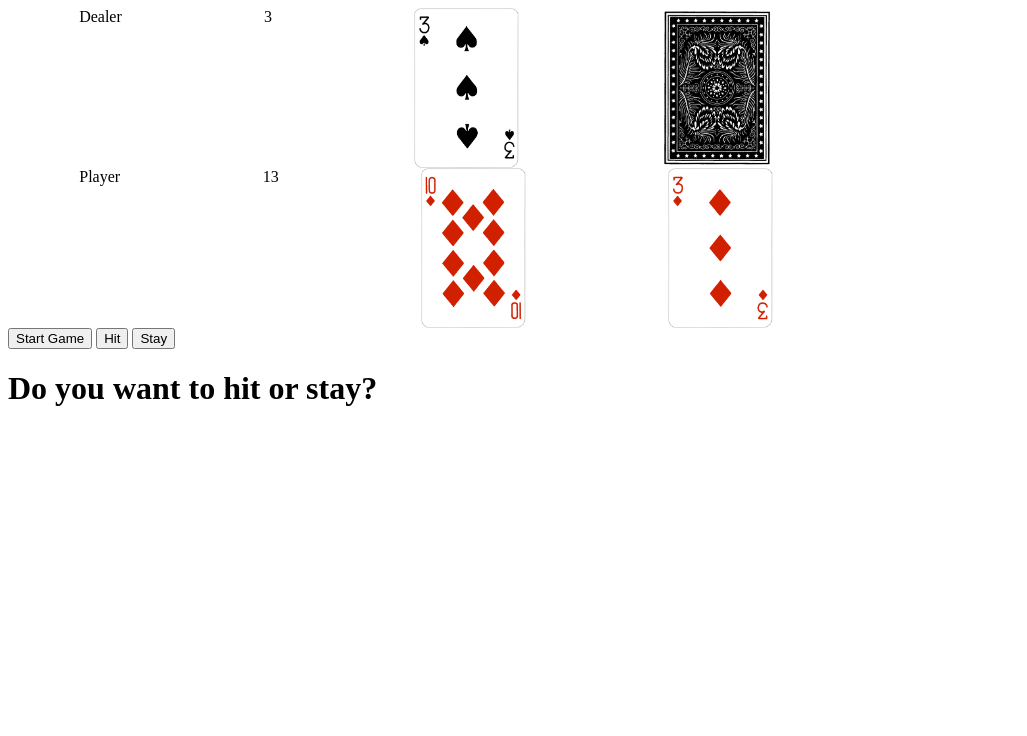
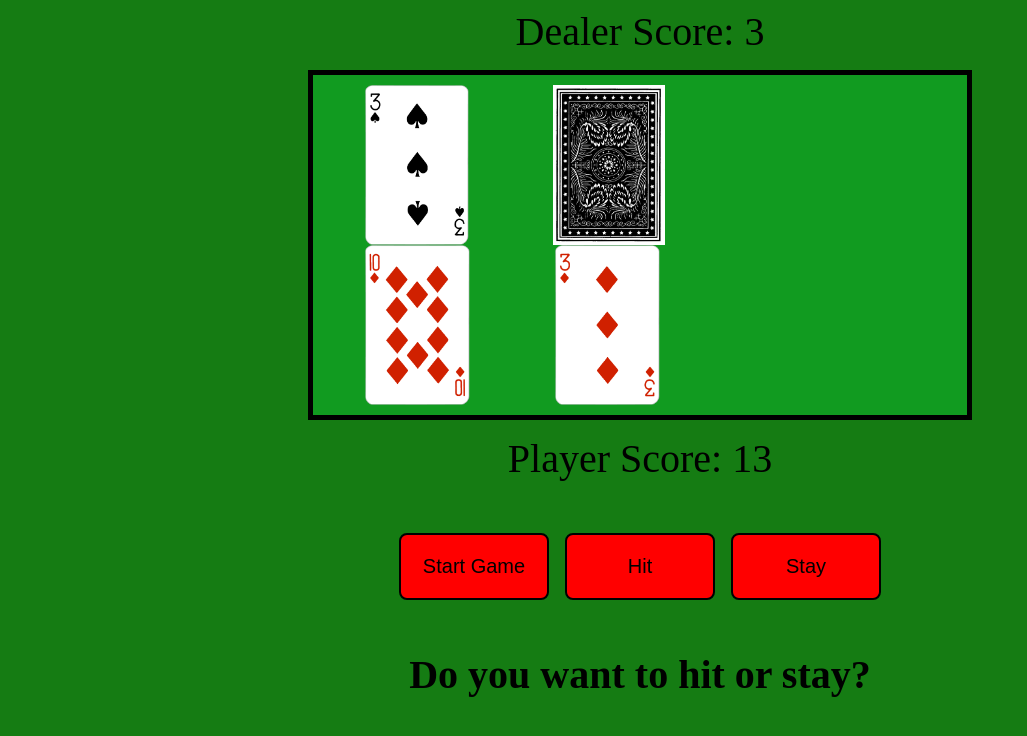
Before and after one commit to Terry555/blackjack, a plain HTML site: page index.html in a window 1280 px wide. Both pictures are taken after a click on the button "Start Game". Shown: the whole page, without its empty margins (0-1027 px from the left). Drawn offline with Linux system fonts and the light colour scheme.

Commit message:
game is functional, added some css

```diff
--- a/app.js
+++ b/app.js
@@ -4,7 +4,7 @@ let cardNumber, playersCards, dealersCards, scores;
 document.querySelector('.button-hit').addEventListener('click', function(){
     drawCard(0);
     cardNumber[0] += 1;
-    document.querySelector('.player-score').textContent = scores[0];
+    document.querySelector('.player-score').textContent = "Player Score: " + scores[0];
     results();
 })
 
@@ -17,14 +17,24 @@ document.querySelector('.button-start').addEventListener('click', function(){
   playersCards = [];
   dealersCards = [];
 
+  for (let i=1; i<6; i++){
+    cardDOM = document.getElementById('card-0-' + i);
+    cardDOM.src = '';
+  }
+
+  for (let i=1; i<6; i++){
+    cardDOM = document.getElementById('card-1-' + i);
+    cardDOM.src = '';
+  }
+
   drawCard(0);
   cardNumber[0] += 1;
   drawCard(0);
   cardNumber[0] += 1;
   drawCard(1);
   cardNumber[1] += 1;
-  document.querySelector('.player-score').textContent = scores[0];
-  document.querySelector('.dealer-score').textContent = scores[1];
+  document.querySelector('.player-score').textContent = "Player Score: " + scores[0];
+  document.querySelector('.dealer-score').textContent = "Dealer Score: " + scores[1];
   cardDOM = document.getElementById('card-1-2');
   cardDOM.src = './assets/cardback.png';
   results();
@@ -36,7 +46,7 @@ document.querySelector('.button-stay').addEventListener('click', function(){
     while (scores[1] <= 17){
       drawCard(1);
       cardNumber[1] += 1;
-      document.querySelector('.dealer-score').textContent = scores[1];
+      document.querySelector('.dealer-score').textContent = "Dealer Score: " + scores[1];
       aceChange(1);
     }
     beatTheDealer();
@@ -106,13 +116,23 @@ function beatTheDealer(){
 //Checks if there are aces and score is over 21. If so,
 //it changes ace score from 11 to 1
 function aceChange(player){
-  let index = playersCards.indexOf(11);
+  let index;
+
+  if (player === 0) {
+    index = playersCards.indexOf(11);
+  } else {
+    index = dealersCards.indexOf(11);
+  }
+
   if (scores[player] > 21) {
     if (index >= 0) {
       if (player === 0){
       playersCards.splice(index, 1, 1);
       scores[player] -= 10;
-      }
+    } else {
+      dealersCards.splice(index, 1, 1);
+      scores[player] -= 10;
+    }
     }
   }
 }
--- a/index.html
+++ b/index.html
@@ -6,9 +6,9 @@
     <title>Blackjack Game</title>
   </head>
   <body>
+    <div class="dealer-score">Dealer Score: 0</div>
+    <div class="card-container">
       <div class="dealer">
-      <div class="">Dealer</div>
-      <div class="dealer-score">0</div>
         <img src="" alt="" class="card-image" id="card-1-1">
         <img src="" alt="" class="card-image" id="card-1-2">
         <img src="" alt="" class="card-image" id="card-1-3">
@@ -16,17 +16,19 @@
         <img src="" alt="" class="card-image" id="card-1-5">
       </div>
       <div class="player">
-      <div class="">Player</div>
-      <div class="player-score">0</div>
         <img src="" alt="" class="card-image" id="card-0-1">
         <img src="" alt="" class="card-image" id="card-0-2">
         <img src="" alt="" class="card-image" id="card-0-3">
         <img src="" alt="" class="card-image" id="card-0-4">
         <img src="" alt="" class="card-image" id="card-0-5">
       </div>
+    </div>
+    <div class="player-score">Player Score: 0</div>
+    <div class="buttons">
       <button class="button-start">Start Game</button>
       <button class="button-hit">Hit</button>
       <button class="button-stay">Stay</button>
+    </div>
     <div>
       <h1 class="result"></h1>
     </div>
--- a/style.css
+++ b/style.css
@@ -1,4 +1,16 @@
+body {
+  background-color: #157c13;
+}
 
+.card-container {
+  text-align: center;
+  padding: 10px;
+  margin: 15px 300px 15px 300px;
+  border: black;
+  border-style: solid;
+  border-width: thick;
+  background-color: #119b20;
+}
 
 .card-image {
   height: 160px;
@@ -13,3 +25,74 @@
   display: flex;
   justify-content: space-around;
 }
+
+.player-score {
+  text-align: center;
+  font-size: 40px;
+}
+
+.dealer-score {
+  text-align: center;
+  font-size: 40px;
+}
+
+.result {
+  text-align: center;
+  font-size: 40px;
+}
+
+.buttons {
+  text-align: center;
+  margin: 45px;
+}
+
+.button-start {
+  background-color: red;
+  font-size: 20px;
+  padding: 20px;
+  margin: 6px;
+  border-radius: 8px;
+  border: 2px solid black;
+  cursor: pointer;
+  width: 150px;
+}
+
+.button-start:active {
+  background-color: #3e8e41;
+  box-shadow: 0 5px #666;
+  transform: translateY(4px);
+}
+
+.button-hit {
+  background-color: red;
+  font-size: 20px;
+  padding: 20px;
+  margin: 6px;
+  border-radius: 8px;
+  border: 2px solid black;
+  cursor: pointer;
+  width: 150px;
+}
+
+.button-hit:active {
+  background-color: #3e8e41;
+  box-shadow: 0 5px #666;
+  transform: translateY(4px);
+}
+
+.button-stay {
+  background-color: red;
+  font-size: 20px;
+  padding: 20px;
+  margin: 6px;
+  border-radius: 8px;
+  border: 2px solid black;
+  cursor: pointer;
+  width: 150px;
+}
+
+.button-stay:active {
+  background-color: #3e8e41;
+  box-shadow: 0 5px #666;
+  transform: translateY(4px);
+}
```
Lines whose indentation alone changed are shown as unchanged.
